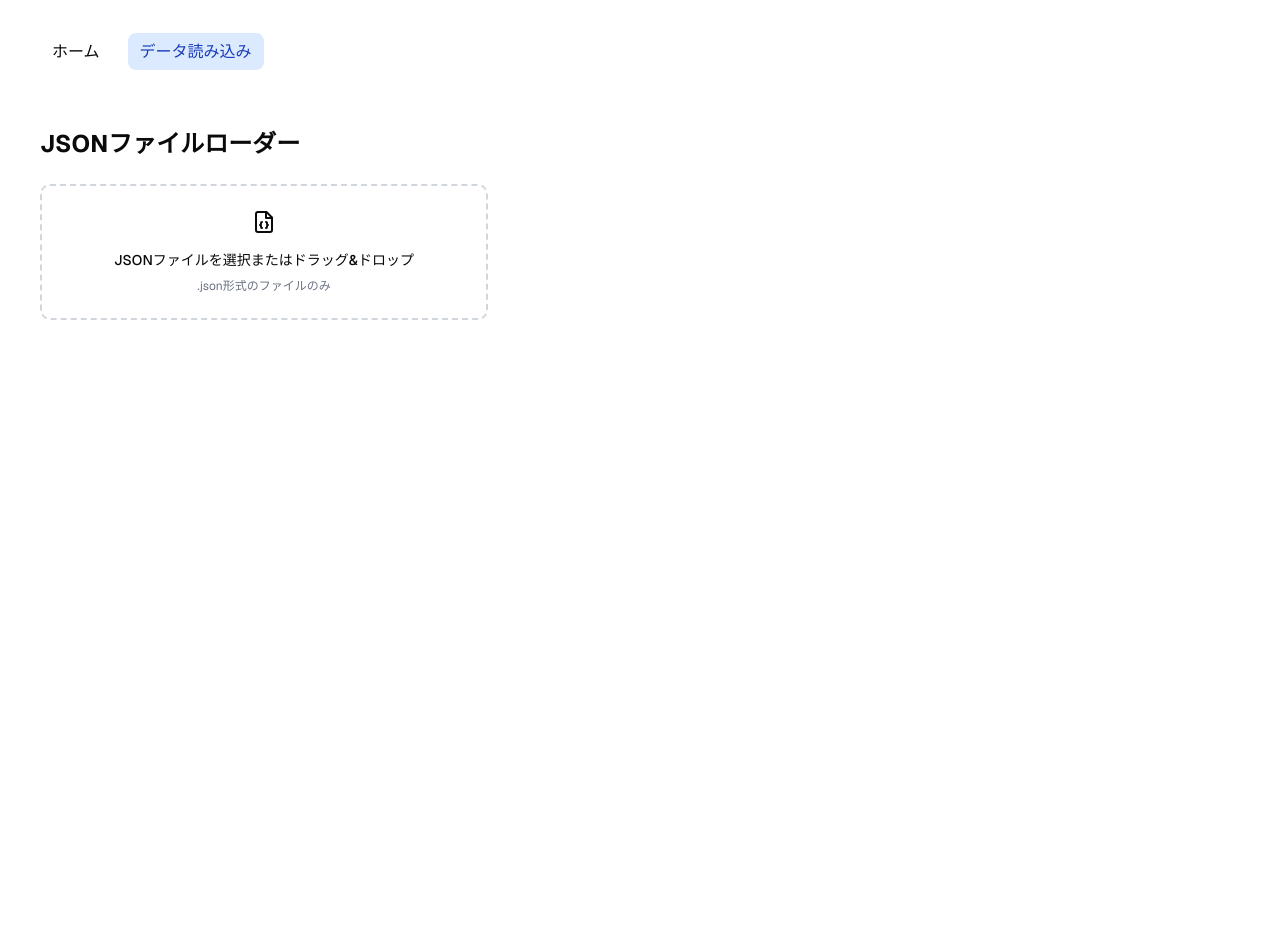
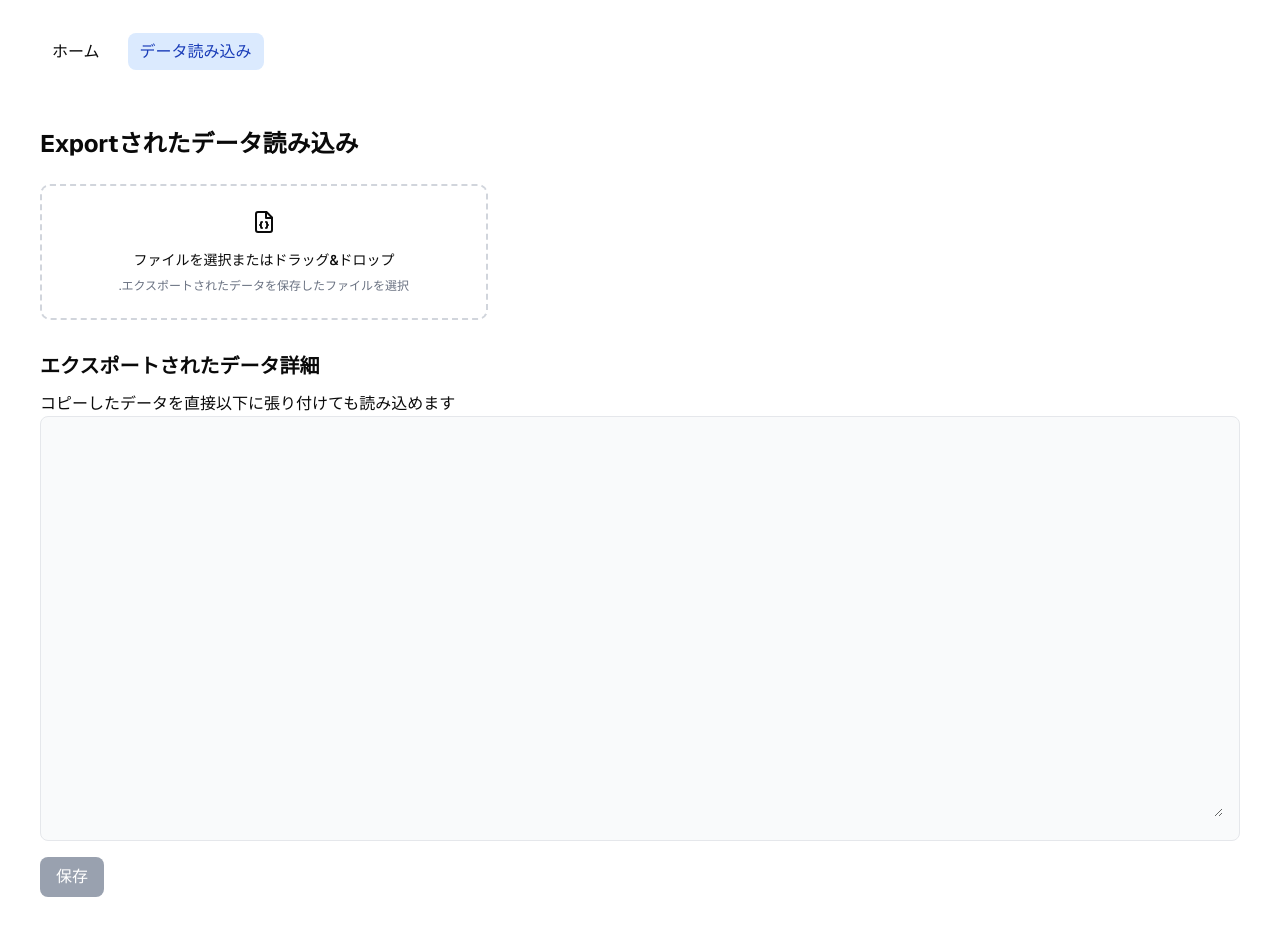
Before and after one commit to s-haya-123/resonark-result-tracker, a Next.js app: page /load in a window 1280 px wide. Shown: the top 936 px of the page. Before the commit the page ends 800 px from the top, so only its background shows below. Built offline with nearby package versions, Linux system fonts and the light colour scheme; no server answers.

Commit message:
feat: write textarea directry

```diff
--- a/src/app/load/page.tsx
+++ b/src/app/load/page.tsx
@@ -179,7 +179,7 @@ export default function LoadPage() {
 
   return (
     <div className="container mx-auto py-8">
-      <h1 className="text-2xl font-bold mb-6">JSONファイルローダー</h1>
+      <h1 className="text-2xl font-bold mb-6">Exportされたデータ読み込み</h1>
 
       <div className="mb-8">
         <label
@@ -189,12 +189,10 @@ export default function LoadPage() {
           <div className="flex flex-col items-center justify-center gap-2">
             <FileJsonIcon className="mb-2" />
             <span className="text-sm font-medium">
-              {fileName
-                ? fileName
-                : "JSONファイルを選択またはドラッグ&ドロップ"}
+              {fileName ? fileName : "ファイルを選択またはドラッグ&ドロップ"}
             </span>
             <span className="text-xs text-gray-500">
-              .json形式のファイルのみ
+              .エクスポートされたデータを保存したファイルを選択
             </span>
           </div>
           <input
@@ -213,9 +211,11 @@ export default function LoadPage() {
         </div>
       )}
 
-      {jsonData && (
       <div className="mt-6">
-          <h2 className="text-xl font-semibold mb-3">JSONデータ</h2>
+        <h2 className="text-xl font-semibold mb-3">
+          エクスポートされたデータ詳細
+        </h2>
+        <div>コピーしたデータを直接以下に張り付けても読み込めます</div>
         <div className="p-4 bg-gray-50 border border-gray-200 rounded-md overflow-auto">
           <textarea
             className="w-full h-96 font-mono text-sm"
@@ -228,8 +228,8 @@ export default function LoadPage() {
         <div className="mt-4 flex justify-between items-center">
           <button
             onClick={handleSave}
-              className="px-4 py-2 bg-blue-600 text-white rounded-md hover:bg-blue-700 transition-colors"
-              disabled={!jsonData}
+            className="px-4 py-2 bg-blue-600 text-white rounded-md hover:bg-blue-700 transition-colors disabled:bg-gray-400 disabled:cursor-not-allowed"
+            disabled={!jsonData || jsonText.trim() === ""}
           >
             保存
           </button>
@@ -241,7 +241,6 @@ export default function LoadPage() {
           )}
         </div>
       </div>
-      )}
     </div>
   );
 }
```
Lines whose indentation alone changed are shown as unchanged.
